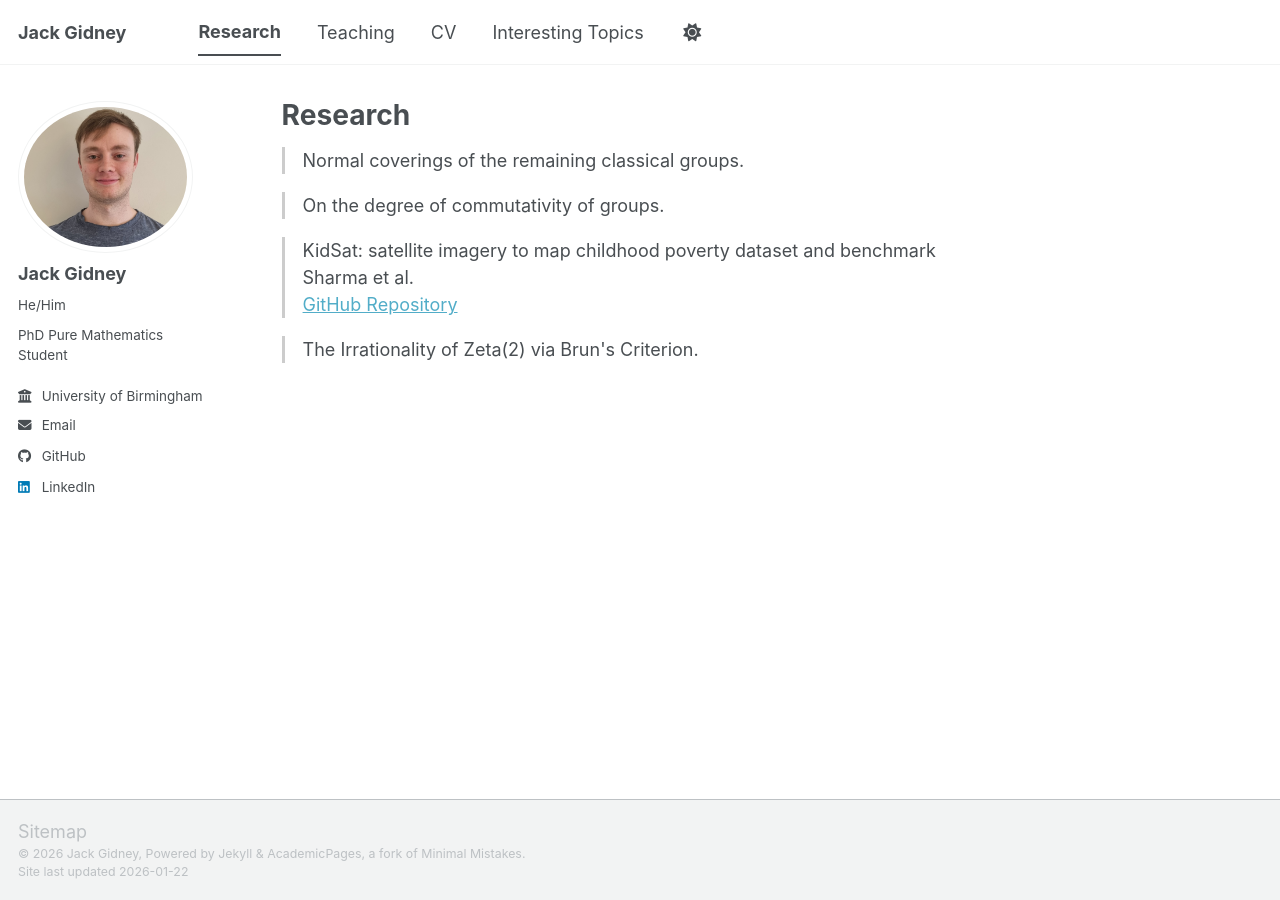
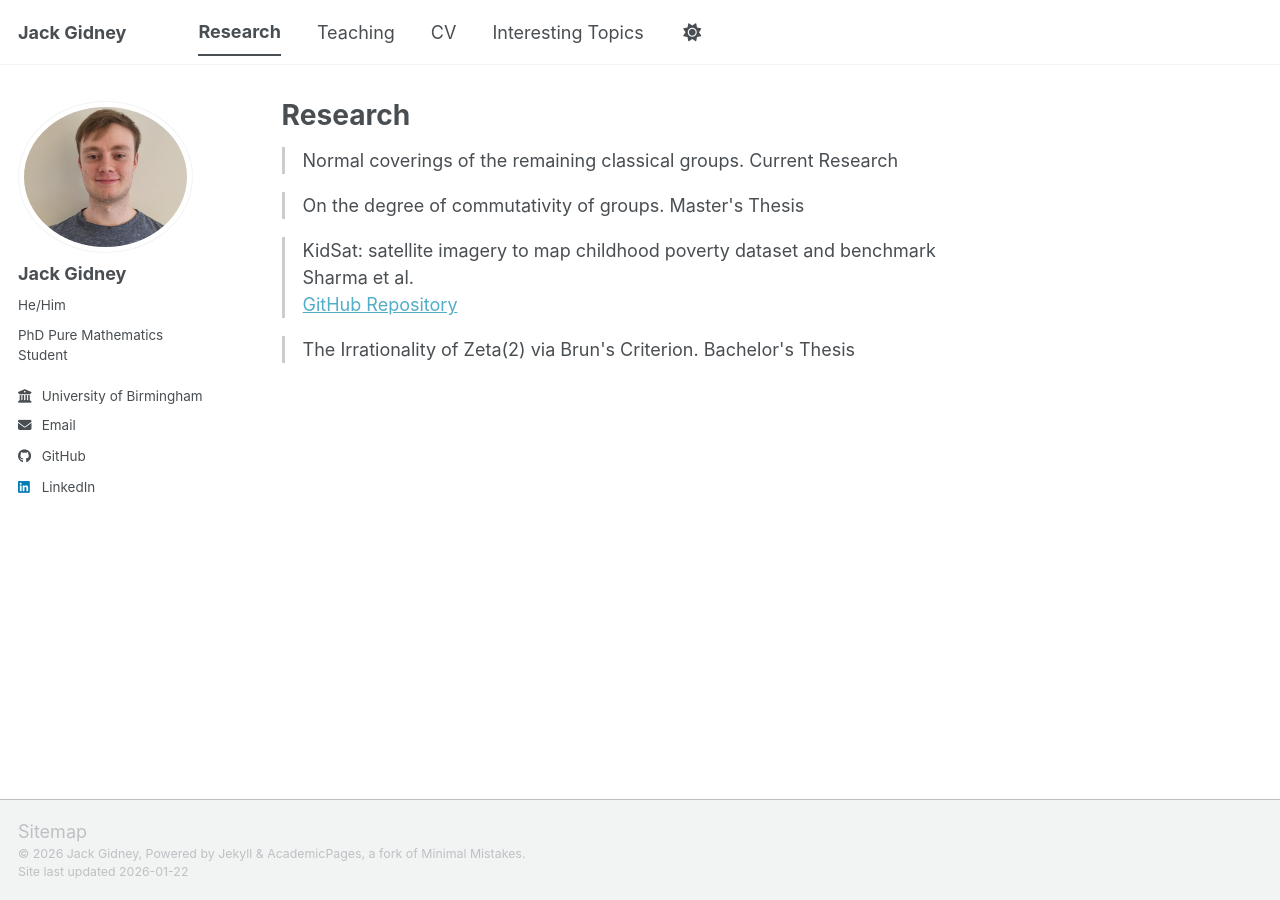
Before and after one commit to jgidney44/jgidney44.github.io, a Jekyll site: the page built from _pages/research.html, in a window 1280 px wide. Built offline with Jekyll 4.4.1, drawn with Linux system fonts in a browser that asks for light colours; a script bundle is joined from its source files by our own code; library files that are not in the unit come from our copies.

Commit message:
Update research.html

```diff
--- a/_pages/research.html
+++ b/_pages/research.html
@@ -7,11 +7,13 @@ author_profile: true
 
 <div class="research-item">
 Normal coverings of the remaining classical groups.
+Current Research
 </div>
 
 
 <div class="research-item">
 On the degree of commutativity of groups.
+Master's Thesis
 </div>
 
 
@@ -25,4 +27,5 @@ Sharma et al.
 
 <div class="research-item">
 The Irrationality of Zeta(2) via Brun's Criterion.
+Bachelor's Thesis
 </div>
```
